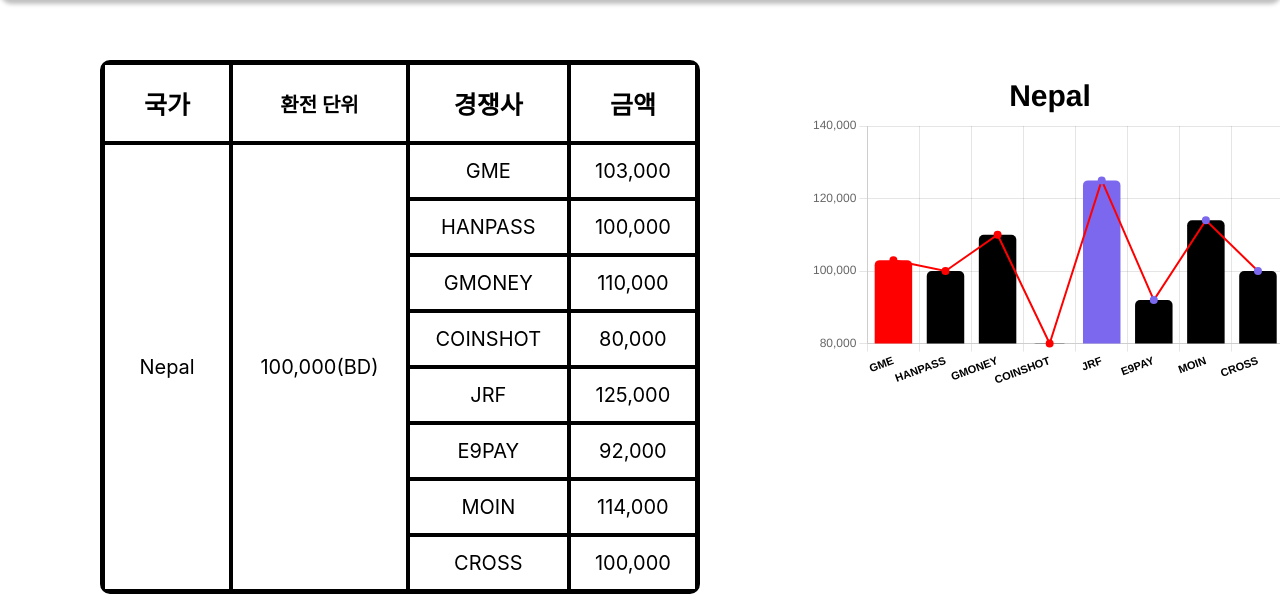
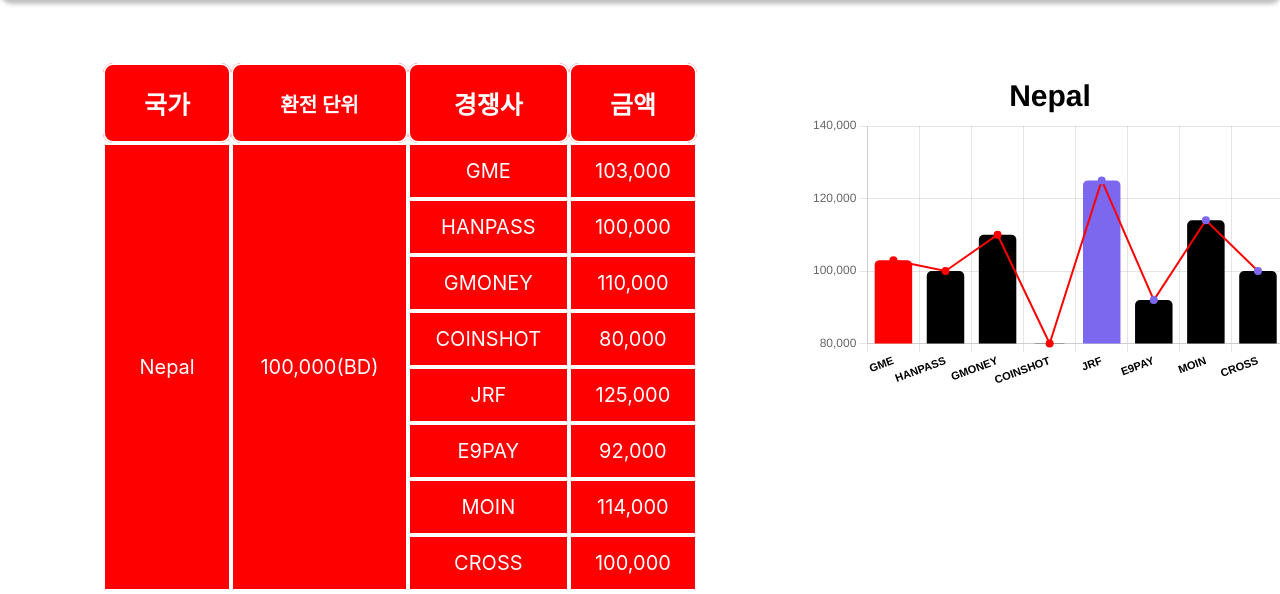
Before and after one commit to ohofront/gme_scrapping_frontend, a React (Create React App) app: page / in a window 1280 px wide. Shown: the part 321-915 px from the top of the page. Built offline with nearby package versions, Linux system fonts and the light colour scheme; no server answers.

Commit message:
테이블 색상 변경 & 병합 수정

```diff
--- a/src/component/DataTable2.tsx
+++ b/src/component/DataTable2.tsx
@@ -8,7 +8,7 @@
 
 const DataTable2 = ({ items, headers }: DataTableTypes) => {
   let namesArr: any = {};
-  const rowSpan = items.reduce((result: any, item: any, key: any) => {
+  const countryRowSpan = items.reduce((result: any, item: any, key: any) => {
     if (namesArr[item.country] === undefined) {
       namesArr[item.country] = key;
       result[key] = 1;
@@ -28,6 +28,26 @@
     return result;
   }, []);
 
+  const changeunitRowSpan = items.reduce((result: any, item: any, key: any) => {
+    if (namesArr[item.changeunit] === undefined) {
+      namesArr[item.changeunit] = key;
+      result[key] = 1;
+    } else {
+      const firstIndex = namesArr[item.changeunit];
+      if (
+        firstIndex === key - 1 ||
+        (item.changeunit === items[key - 1].changeunit && result[key - 1] === 0)
+      ) {
+        result[firstIndex]++;
+        result[key] = 0;
+      } else {
+        result[key] = 1;
+        namesArr[item.changeunit] = key;
+      }
+    }
+    return result;
+  }, []);
+
   return (
     <div>
       <table
@@ -36,16 +56,31 @@
           borderRadius: "10px",
           width: "600px",
           borderSpacing: "0px",
-          border: "3px solid black",
+          border: "3px solid white",
         }}
       >
-        <thead>
-          <tr style={{ border: "3px solid black" }}>
+        <thead
+          style={{
+            borderRadius: "10px",
+            width: "600px",
+            borderSpacing: "0px",
+            border: "3px solid white",
+          }}
+        >
+          <tr
+            style={{
+              border: "3px solid white",
+              backgroundColor: "red",
+              color: "white",
+              borderRadius: "10px",
+            }}
+          >
             <th
               style={{
                 padding: 20,
                 fontSize: 25,
-                border: "2px solid black",
+                border: "2px solid white",
+                borderRadius: "10px",
               }}
             >
               <FormattedMessage id="national" />
@@ -54,7 +89,8 @@
               style={{
                 padding: 5,
                 fontSize: 20,
-                border: "2px solid black",
+                border: "2px solid white",
+                borderRadius: "10px",
               }}
             >
               <FormattedMessage id="currency_unit" />
@@ -63,7 +99,8 @@
               style={{
                 padding: 20,
                 fontSize: 25,
-                border: "2px solid black",
+                border: "2px solid white",
+                borderRadius: "10px",
               }}
             >
               <FormattedMessage id="competiter" />
@@ -72,7 +109,8 @@
               style={{
                 padding: 20,
                 fontSize: 25,
-                border: "2px solid black",
+                border: "2px solid white",
+                borderRadius: "10px",
               }}
             >
               <FormattedMessage id="amount" />
@@ -81,32 +119,39 @@
         </thead>
         <tbody>
           {items.map((el: any, index: number) => (
-            <tr key={index}>
-              {rowSpan[index] > 0 && (
+            <tr
+              key={index}
+              style={{
+                border: "3px solid white",
+                backgroundColor: "red",
+                color: "white",
+              }}
+            >
+              {countryRowSpan[index] > 0 && (
                 <td
                   style={{
                     minWidth: "10px",
                     height: "50px",
                     textAlign: "center",
-                    border: "2px solid black",
+                    border: "2px solid white",
                     fontSize: 20,
                   }}
-                  rowSpan={rowSpan[index]}
+                  rowSpan={countryRowSpan[index]}
                 >
                   {el.country}
                 </td>
               )}
 
-              {rowSpan[index] > 0 && (
+              {changeunitRowSpan[index] > 0 && (
                 <td
                   style={{
                     minWidth: "10px",
                     height: "50px",
                     textAlign: "center",
-                    border: "2px solid black",
+                    border: "2px solid white",
                     fontSize: 20,
                   }}
-                  rowSpan={rowSpan[index]}
+                  rowSpan={changeunitRowSpan[index]}
                 >
                   {el.changeunit}
                 </td>
@@ -116,7 +161,7 @@
                   minWidth: "10px",
                   height: "50px",
                   textAlign: "center",
-                  border: "2px solid black",
+                  border: "2px solid white",
                   fontSize: 20,
                 }}
               >
@@ -127,7 +172,7 @@
                   minWidth: "10px",
                   height: "50px",
                   textAlign: "center",
-                  border: "2px solid black",
+                  border: "2px solid white",
                   fontSize: 20,
                 }}
               >
```
